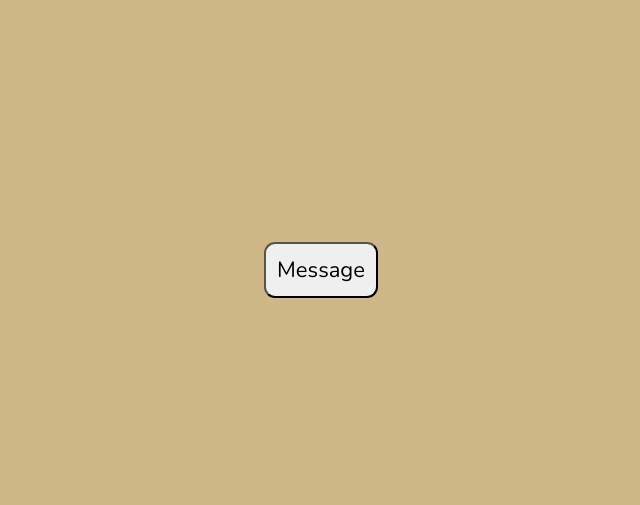
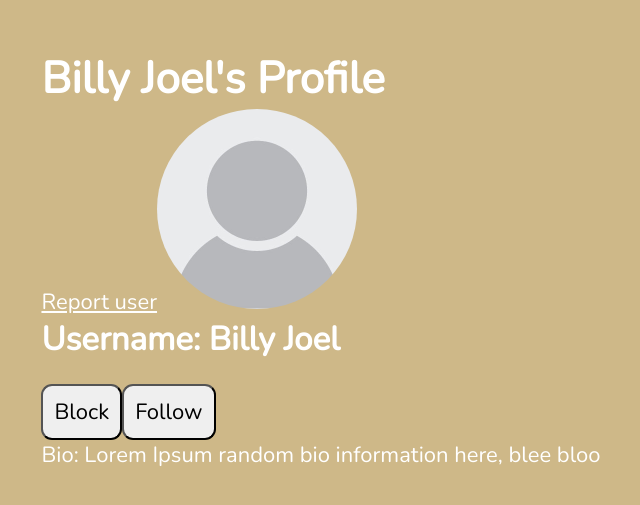
Before and after one commit to AdityaGupta03/PurdueHub, a React (Create React App) app in the folder register_ui/register-ui/: page /testpf in a window 1280 px wide. Shown: the part 141-646 px from the top of the page, without its empty margins (319-959 px from the left). Built offline with nearby package versions, Linux system fonts and the light colour scheme.

Commit message:
created pure frontend version of profile page, ignore backend, pure UI testing

```diff
--- a/register_ui/register-ui/src/TestProfile.js
+++ b/register_ui/register-ui/src/TestProfile.js
@@ -1,21 +1,63 @@
-import React, { useState } from 'react'
+import React, { useEffect, useState } from 'react';
+import { useParams, useNavigate, Link } from 'react-router-dom';
+import temp from './temporary-profile.jpeg' // temp picture
+import './Profile.css' // css pulled online
 
 function TestProfile() {
+    const navigate = useNavigate();
+    const username = useState("Billy Joel");
+    const my_username = useState("Leo Delgado");
+    const [bio, setBio] = useState('Lorem Ipsum random bio information here, blee bloo'); // bio is empty at first
+    const [ isBlocked, setIsBlocked ] = useState(false); // not blocked yet
+    const [ isBanned, setIsBanned ] = useState(false); // not banned yet
+    const[isFollow, setIsFollow] = useState(false); // not followed yet
     const[isMessaging, setIsMessageing] = useState(false);
 
     const messageUser = () => {
         setIsMessageing(true);
     }
 
+    const toggleBlock = () => {
+        if(isBlocked === false) {
+            setIsFollow(false);
+            setIsBlocked(true);
+        }
+        else {
+            setIsBlocked(false);
+        }
+    }
+
+    const toggleFollow = () => {
+        if (isBlocked) {
+            return;
+        }
+        if(isFollow === false) {
+            setIsFollow(true);
+        }
+        else {
+            setIsFollow(false);
+        }
+    }
     return (
         <div>
-            <button onClick={messageUser}>Message</button>
-            { isMessaging && (
-                <div className='messaging'>
-                    <h1>Message:</h1>
-                </div>
-            )}
-        </div>
+        <h1>{username}'s Profile</h1>
+        <Link to="/report">Report user</Link>
+        {
+            isBlocked ? null : <img className='landscape' src={temp} alt="Profile Picture"/>
+        }
+        {
+            isBanned ? <h2>Account has been banned!</h2> : null
+        }
+        <span>
+            <h2>Username: {username}</h2>
+            <button onClick={toggleBlock}>{isBlocked ? 'Unblock' : 'Block'}</button>
+            <button disabled={isBlocked ? true : false} onClick={toggleFollow}>{isFollow ? 'Unfollow' : 'Follow'}</button>
+            {/* <button onClick={reportUser}>Report</button> */}
+        </span>
+        {
+            isBlocked ? null : <p>Bio: {bio}</p>
+        }
+ </div>
     )
 }
 
```
